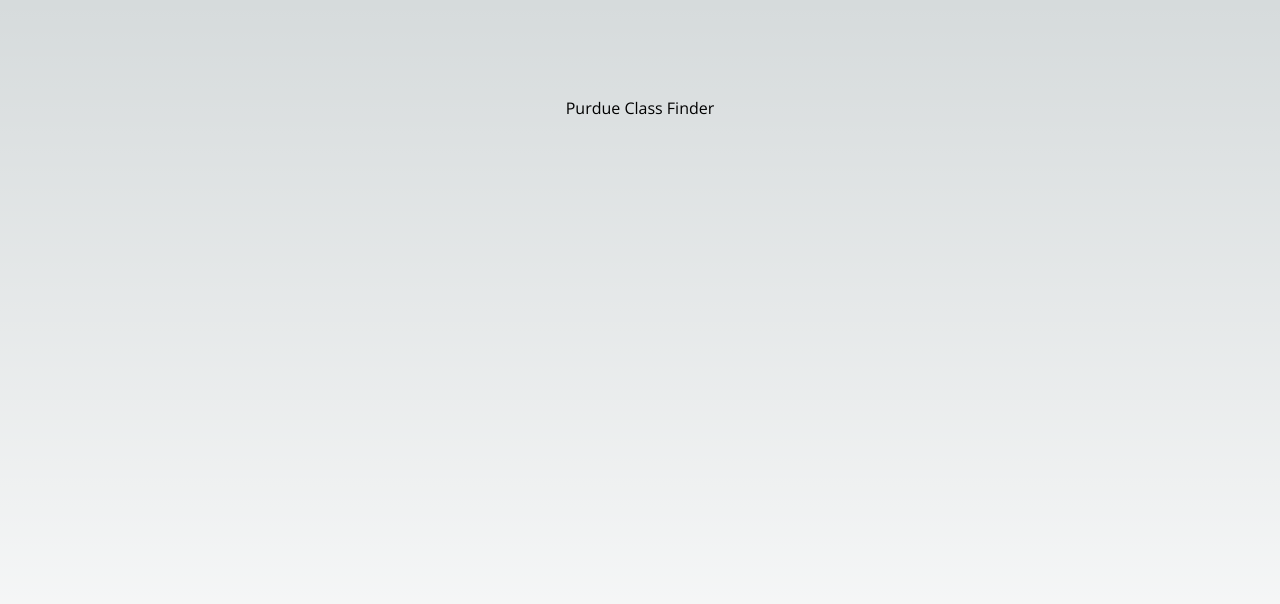
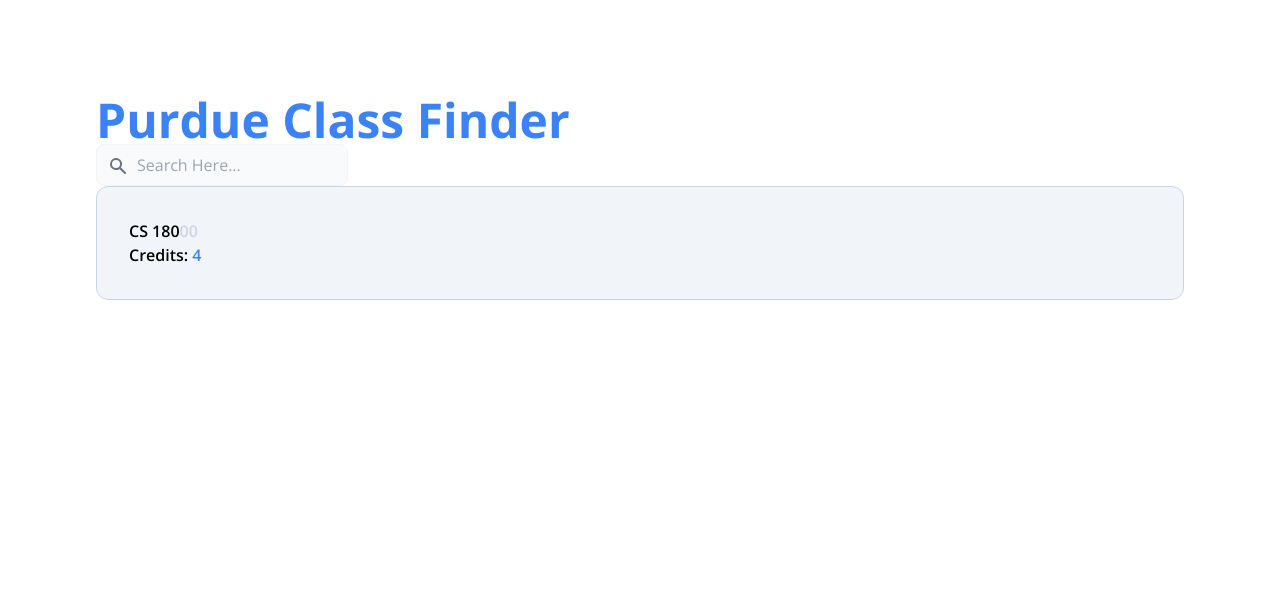
Before and after one commit to agarmu/helloworld-2023, a Next.js app in the folder frontend/: page / in a window 1280 px wide. Shown: the top 604 px of the page. Built offline with nearby package versions, Linux system fonts and the light colour scheme.

Commit message:
add search bar and course components

```diff
--- a/frontend/package.json
+++ b/frontend/package.json
@@ -16,6 +16,7 @@
     "postcss": "8.4.29",
     "react": "18.2.0",
     "react-dom": "18.2.0",
+    "sprintf-js": "^1.1.3",
     "tailwindcss": "3.3.3"
   }
 }
--- /dev/null
+++ b/frontend/src/app/course.js
@@ -0,0 +1,15 @@
+var sprintf = require('sprintf-js').sprintf
+
+/**
+ * @param secti
+ */
+export default ({dept, number, credits}) => {
+    let sNumber = number % 100;
+    let mNumber = (number - sNumber) / 100;
+    return (
+        <div className="bg-slate-100 rounded-xl p-8 border border-slate-300 hover:border-slate-500 hover:bg-slate-50 text-gray 500 font-semibold">
+            <p className="text-gray 500">{dept}{' '}{mNumber}<span className="text-gray-300">{sprintf('%02d', sNumber)}</span></p>
+            <p>Credits: <span className="text-blue-500">{credits}</span></p>
+        </div>
+    )
+}
--- a/frontend/src/app/page.js
+++ b/frontend/src/app/page.js
@@ -1,9 +1,12 @@
 import Image from 'next/image'
-
+import SearchBar from './searchBar';
+import Course from './course';
 export default function Home() {
   return (
-      <main className="flex min-h-screen flex-col items-center justify-between p-24">
-        <h1>Purdue Class Finder</h1>
+      <main className="min-h-screen justify-between p-24 bg-white">
+          <h1 className='text-blue-500 font-bold text-5xl'>Purdue Class Finder</h1>
+        <SearchBar/>
+        <Course dept="CS" number={18000} credits={4}/>
       </main>
   )
 }
--- /dev/null
+++ b/frontend/src/app/searchBar.js
@@ -0,0 +1,29 @@
+'use client'
+import { useRef } from "react";
+
+export default () => {
+
+    const clickPoint = useRef();
+    const handleFocus = () => {
+        clickPoint.current.style.display = "none";
+    };
+
+    const handleBlur = () => {
+        clickPoint.current.style.display = "block";
+    };
+
+    return (
+            <div className="relative mr-3">
+                <div className="absolute top-3 left-3 items-center" ref={clickPoint}>
+                    <svg className="w-5 h-5 text-gray-500" fill="currentColor" viewBox="0 0 20 20" xmlns="http://www.w3.org/2000/svg"><path fill-rule="evenodd" d="M8 4a4 4 0 100 8 4 4 0 000-8zM2 8a6 6 0 1110.89 3.476l4.817 4.817a1 1 0 01-1.414 1.414l-4.816-4.816A6 6 0 012 8z" clip-rule="evenodd"></path></svg>
+                </div>
+                <input
+                    type="text"
+                    className="block p-2 pl-10 w-200 text-gray-900 bg-gray-50 rounded-lg border border-gray-100 focus:border-gray-300"
+                    placeholder="Search Here..."
+                    onFocus={handleFocus}
+                    onBlur={handleBlur}
+                />
+            </div>
+    );
+}
```
